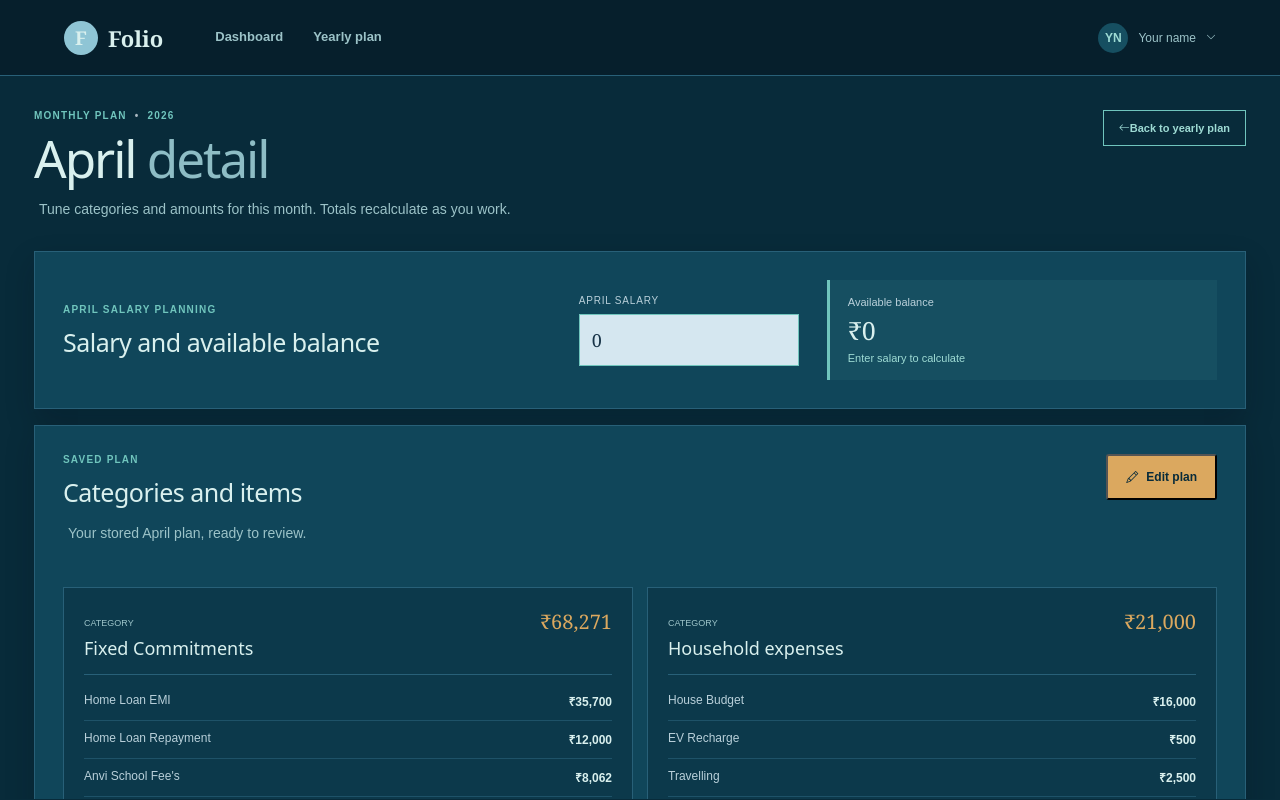
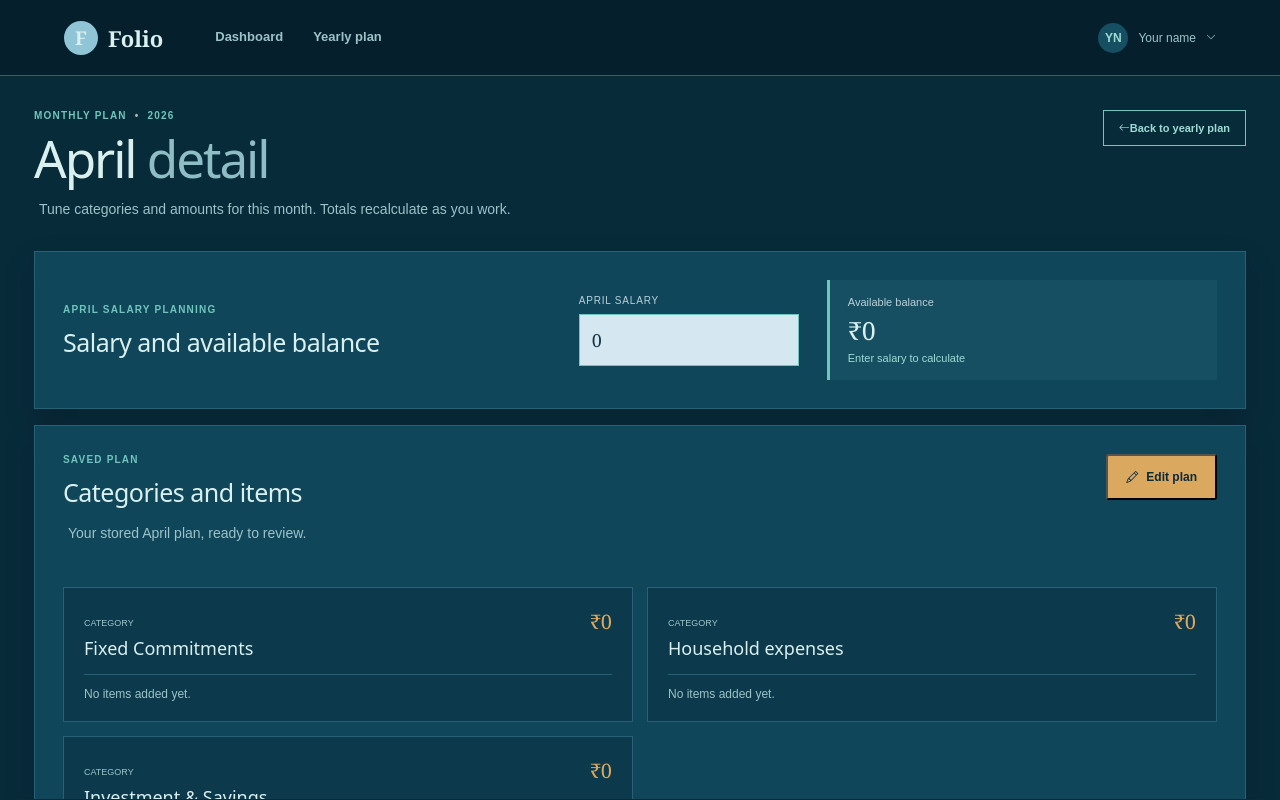
Before and after one commit to AniruddhaShri9694/investment-planner, an Angular app: page /month/April in a window 1280 px wide. Built offline with nearby package versions, Linux system fonts and the light colour scheme.

Commit message:
Reset Items

```diff
--- a/src/app/planner-store.service.ts
+++ b/src/app/planner-store.service.ts
@@ -72,36 +72,17 @@ export class PlannerStore {
       {
         name: 'Fixed Commitments',
         color: 'mint',
-        items: [
-          { name: 'Home Loan EMI', amount: 35700 },
-          { name: 'Home Loan Repayment', amount: 12000 },
-          { name: "Anvi School Fee's", amount: 8062 },
-          { name: 'House Maintenance', amount: 2375 },
-          { name: 'SSY', amount: 500 },
-          { name: 'LIC', amount: 3000 },
-          { name: 'Vehicle Loan', amount: 4134 },
-          { name: 'Credit Card bill', amount: 2500 },
-        ],
+        items: [],
       },
       {
         name: 'Household expenses',
         color: 'blue',
-        items: [
-          { name: 'House Budget', amount: 16000 },
-          { name: 'EV Recharge', amount: 500 },
-          { name: 'Travelling', amount: 2500 },
-          { name: 'Food and Other', amount: 2000 },
-        ],
+        items: [],
       },
       {
         name: 'Investment & Savings',
         color: 'orange',
-        items: [
-          { name: 'RD', amount: 20000 },
-          { name: 'SIP', amount: 2000 },
-          { name: 'NPS', amount: 0 },
-          { name: 'LIC', amount: 3000 },
-        ],
+        items: [],
       },
     ];
   }
```
